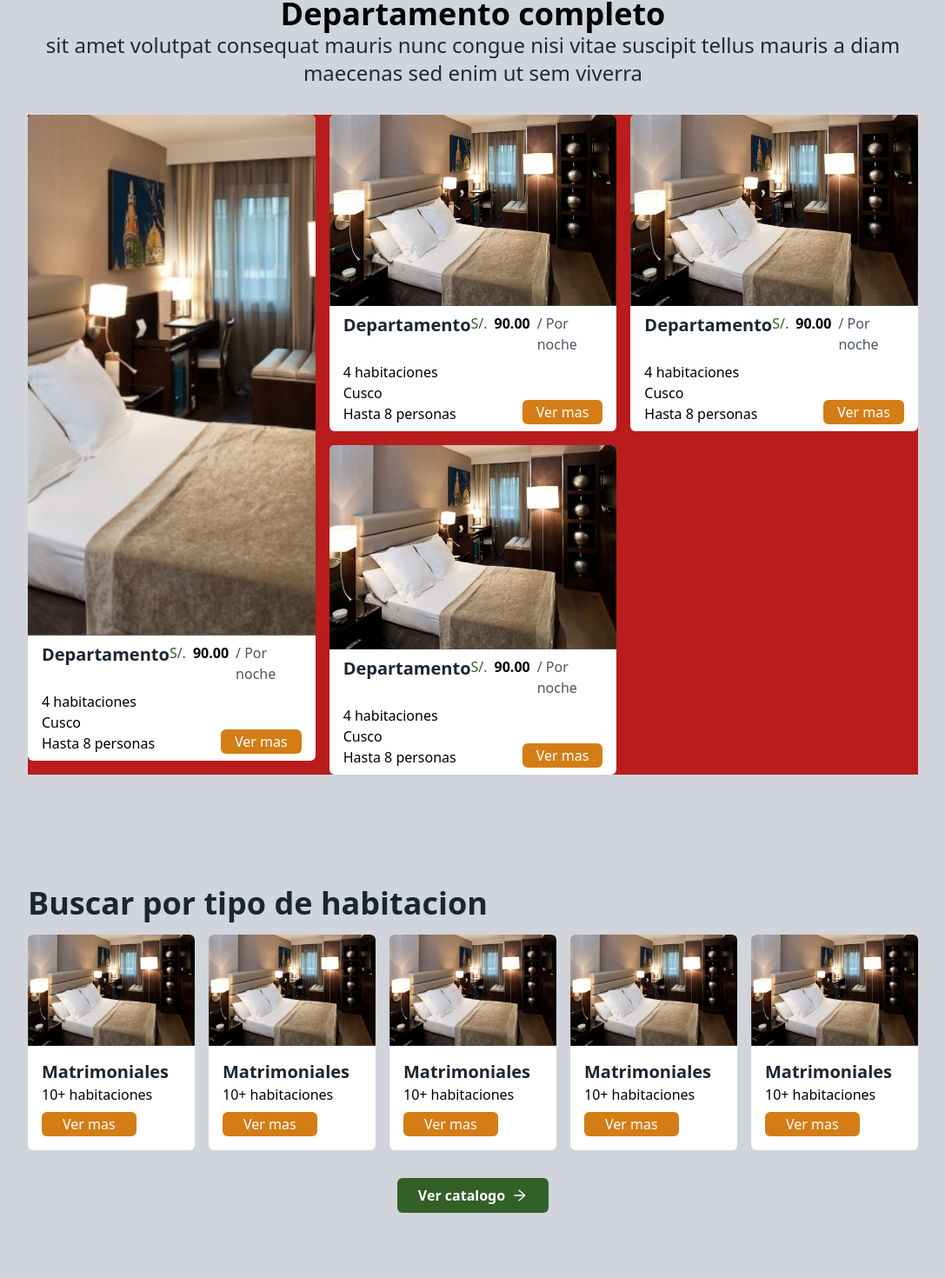
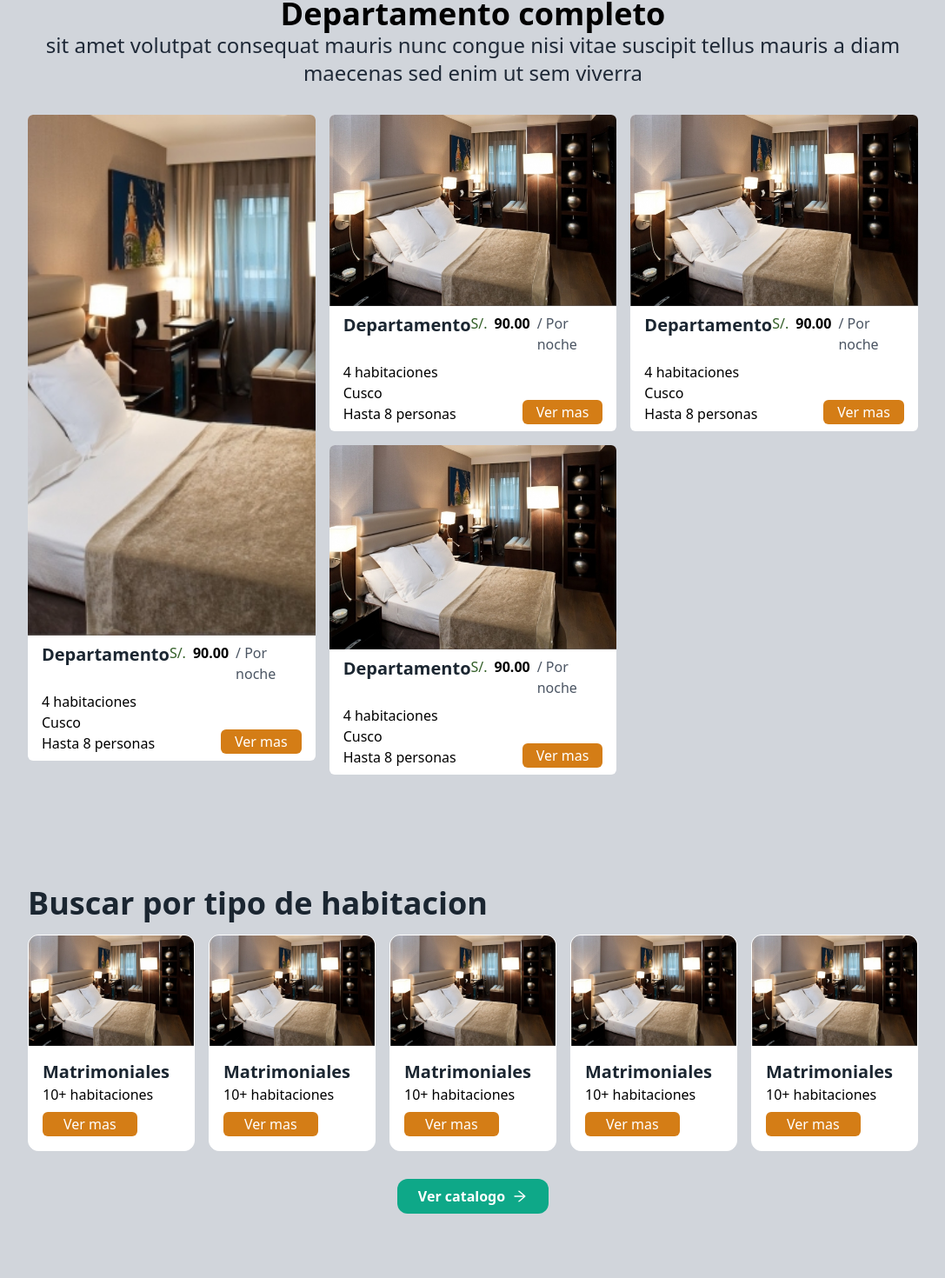
Before and after one commit to sistemasisosgruop/Front-ProyectoCarmen, a React (Vite) app: page /habitaciones in a window 1280 px wide. Shown: the part 2334-3804 px from the top of the page at 87% size, without its empty margins (96-1183 px from the left). Built offline with nearby package versions, Linux system fonts and the light colour scheme.

Commit message:
eliminacion del color rojo en la seccion * departamento completp *

```diff
--- a/src/pages/web/rooms.tsx
+++ b/src/pages/web/rooms.tsx
@@ -133,7 +133,7 @@ const Rooms = (): JSX.Element => {
           title='Departamento completo'
           description='sit amet volutpat consequat mauris nunc congue nisi vitae suscipit tellus mauris a diam maecenas sed enim ut sem viverra'
         />
-        <section className='grid grid-cols-6 grid-rows-2 gap-4 lg:bg-red-700'>
+        <section className='grid grid-cols-6 grid-rows-2 gap-4'>
           {IMAGES_DEPARTAMENT.map((image, index) => (
             <DepartmentCard
               key={index}
@@ -152,7 +152,7 @@ const Rooms = (): JSX.Element => {
           {IMAGES.map((image, index) => (
             <div
               key={index}
-              className='bg-white rounded-md overflow-hidden'
+              className='bg-white rounded-xl overflow-hidden border border-white'
             >
               <img
                 src={image.imagePath}
@@ -179,7 +179,7 @@ const Rooms = (): JSX.Element => {
         <div className='my-8 flex justify-center items-center'>
           <button
             type='button'
-            className='bg-green text-white flex justify-center items-center gap-2 rounded-md font-bold px-6 py-2'
+            className='bg-turquoise text-white flex justify-center items-center gap-2 rounded-xl font-bold px-6 py-2'
           >
             <span>
               Ver catalogo
```
